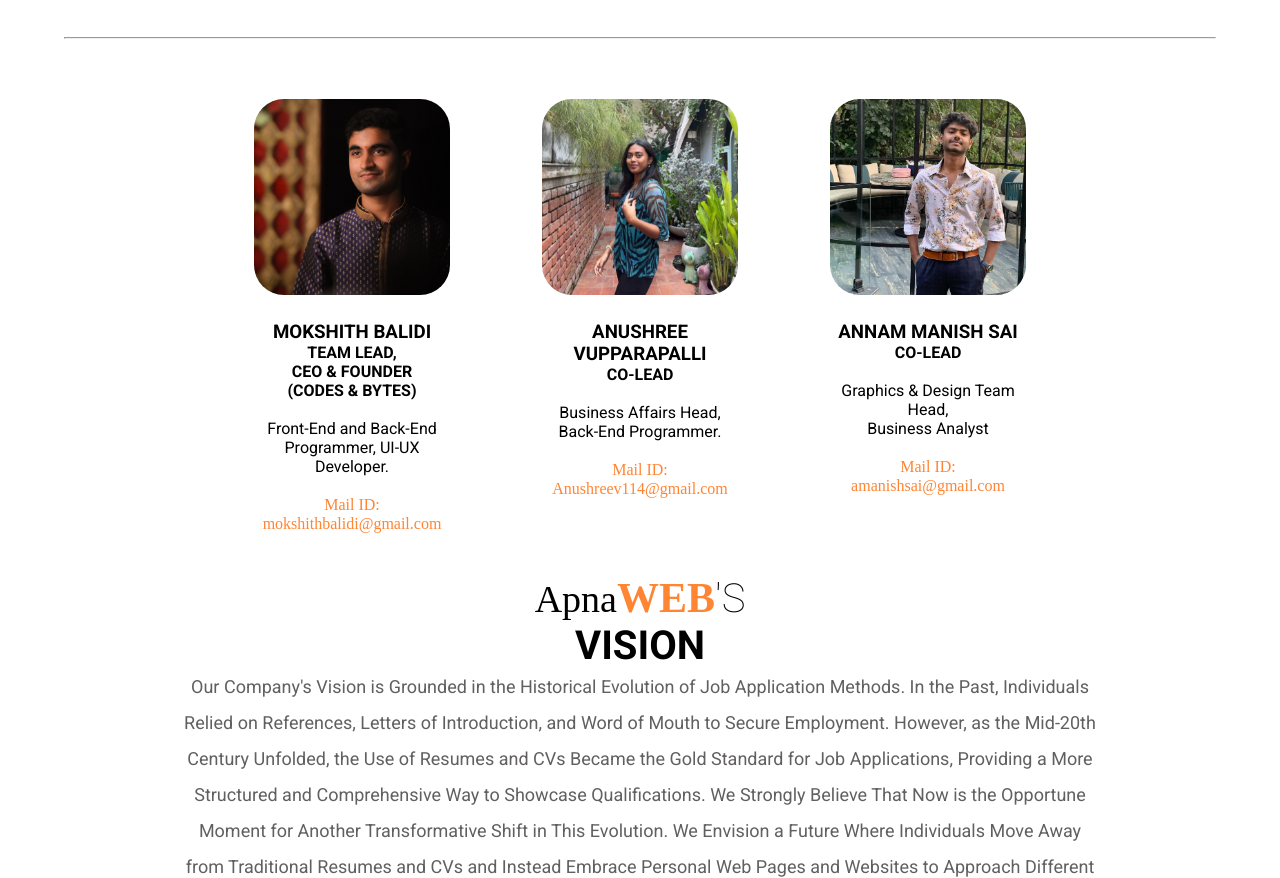
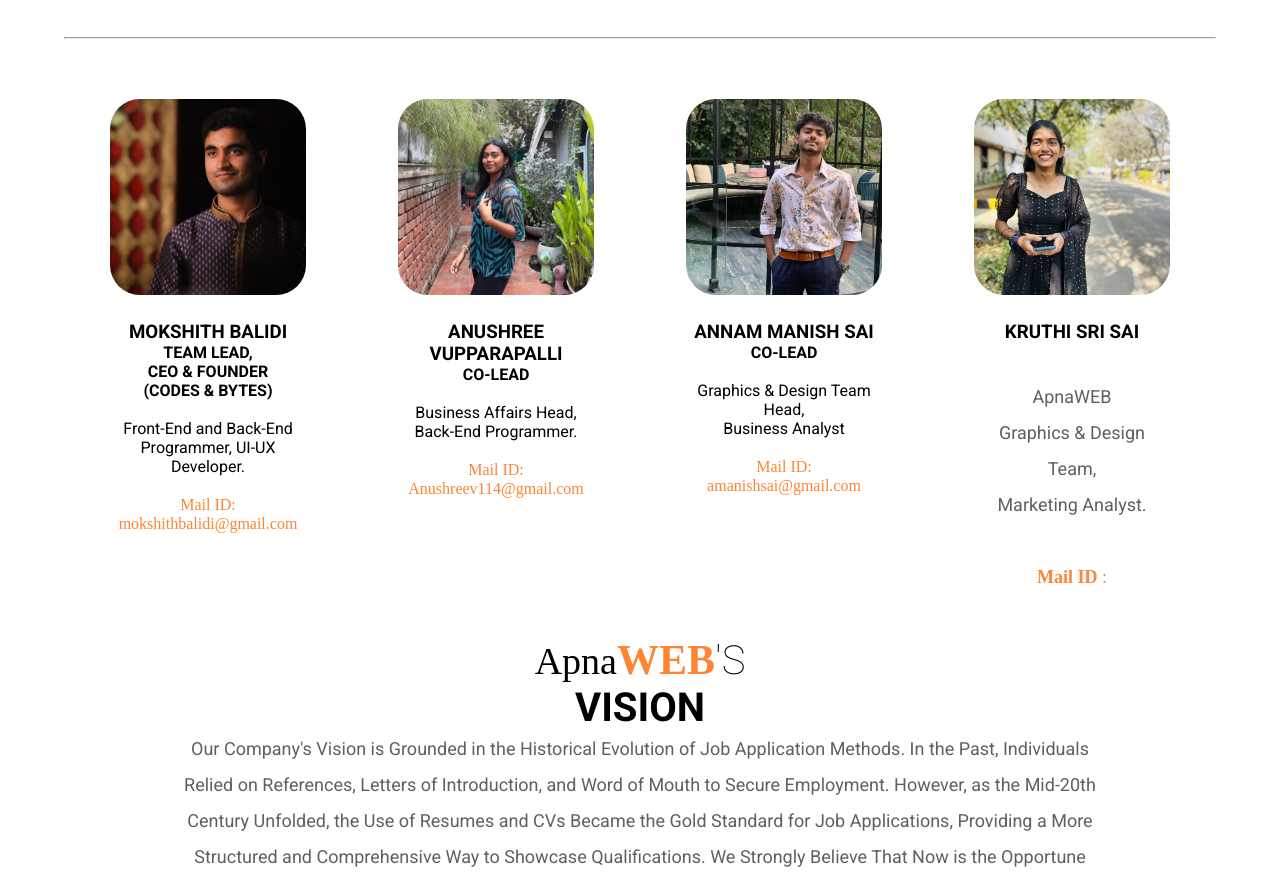
Before and after one commit to Codes-Bytes/ApnaWEB, a plain HTML site: page index.html in a window 1280 px wide. Shown: the part 1531-2409 px from the top of the page. Drawn offline with nearby package versions, Linux system fonts and the light colour scheme.

Commit message:
Update index.html

```diff
--- a/index.html
+++ b/index.html
@@ -98,6 +98,11 @@
                       <h3> <br> ANNAM MANISH SAI</h3>
                       <p> <h4>CO-LEAD </h4> <br> Graphics & Design Team Head,<br> Business Analyst<br> <span> <br>Mail ID: amanishsai@gmail.com </span></p>
                   </div>
+                <div class="team-member">
+      <img class="Imagesss" src="Kruthi.jpg" alt="Team Lead"/>
+      <h3> <br> KRUTHI SRI SAI</h3>
+      <p><br/>ApnaWEB</h4> <br> Graphics & Design Team,<br/>Marketing Analyst.<br> <span style="font-weight: bold;"><br>Mail ID </span><span>:  </span></p>
+  </div>
               </section>
 
       <!--Vision SECTION-->
```
